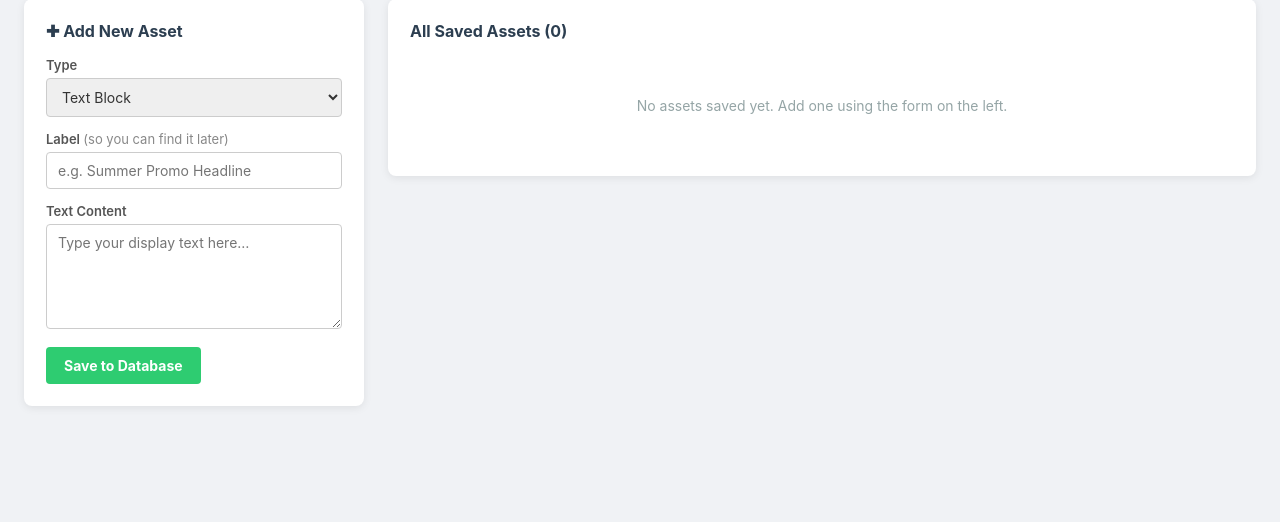
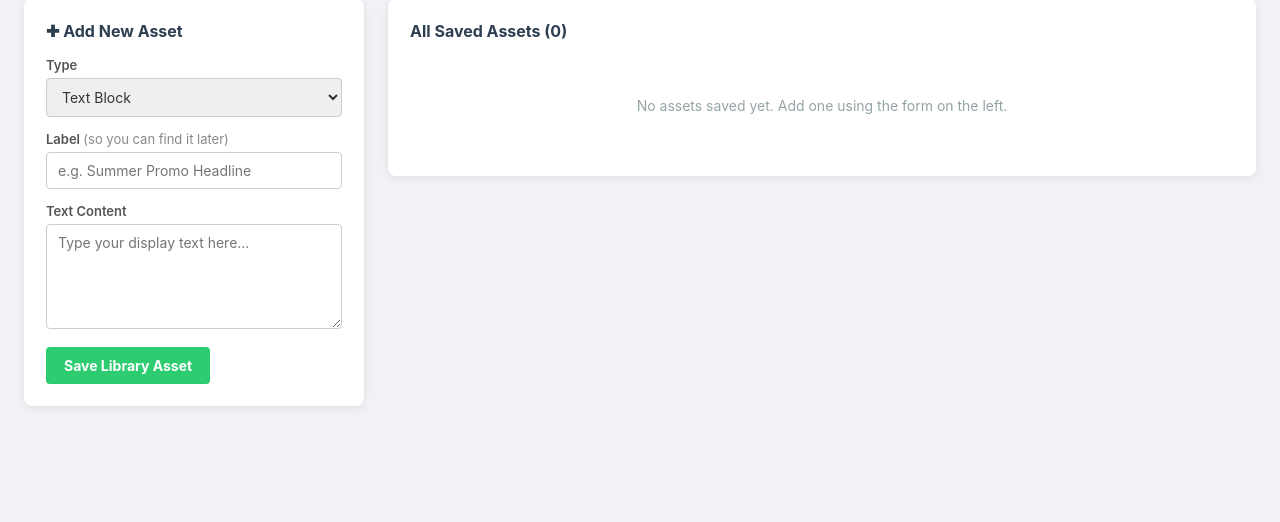
Before and after one commit to Sky-SRCR/Lummi-Bay-Market, a PHP site: page /crud.php in a window 1280 px wide. Shown: the part 145-667 px from the top of the page. Run offline with PHP 8.4, Linux system fonts and the light colour scheme; the visitor is signed in with stand-in values (Sample User, id 1); data that the repository does not hold is empty.

Commit message:
Asset Library UI: type hint + clearer save button label
- Show "Accepted types: JPG, PNG, GIF, WEBP" under the Choose File button
  (visible only when the Image type is selected).
- Rename the green "Save to Database" button to "Save Library Asset".

Co-Authored-By: Claude Opus 4.8 <noreply@anthropic.com>
Claude-Session: https://claude.ai/code/session_01HXMztNatWUMCevDWQJNPfe

```diff
--- a/crud.php
+++ b/crud.php
@@ -345,6 +345,7 @@ if (isset($_GET['edit_id'])) {
                 <div class="form-group">
                     <label>Upload Image File</label>
                     <input type="file" name="image_file" accept="image/jpeg,image/png,image/gif,image/webp">
+                    <small style="display:block; margin-top:4px; color:#7f8c8d; font-size:11px;">Accepted types: JPG, PNG, GIF, WEBP</small>
                 </div>
                 <div class="form-group">
                     <label>Or Paste Image URL / Path</label>
@@ -352,7 +353,7 @@ if (isset($_GET['edit_id'])) {
                 </div>
             </div>
 
-            <button type="submit" class="btn btn-green">Save to Database</button>
+            <button type="submit" class="btn btn-green">Save Library Asset</button>
         </form>
         <?php endif; ?>
     </div>
```
